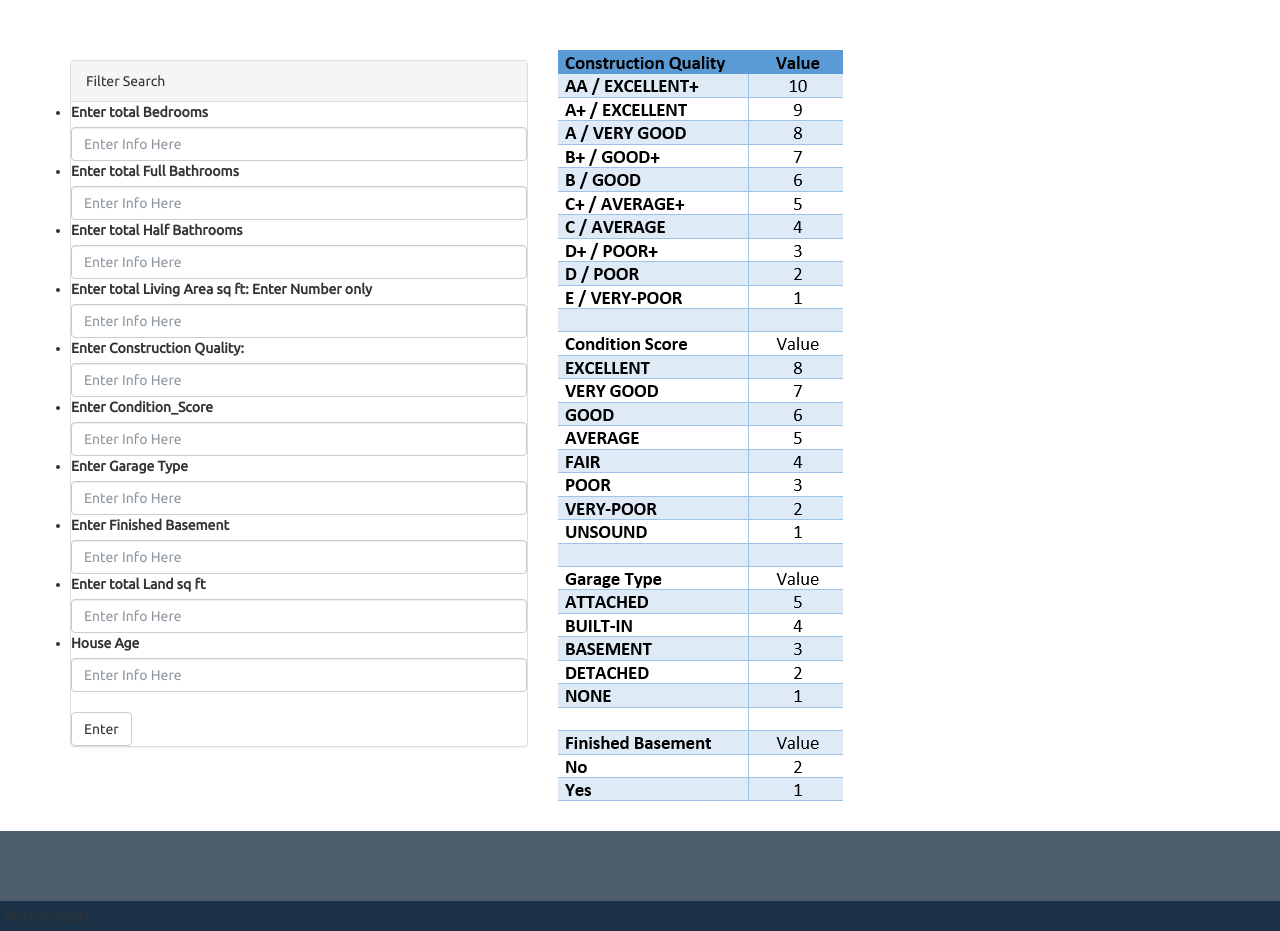
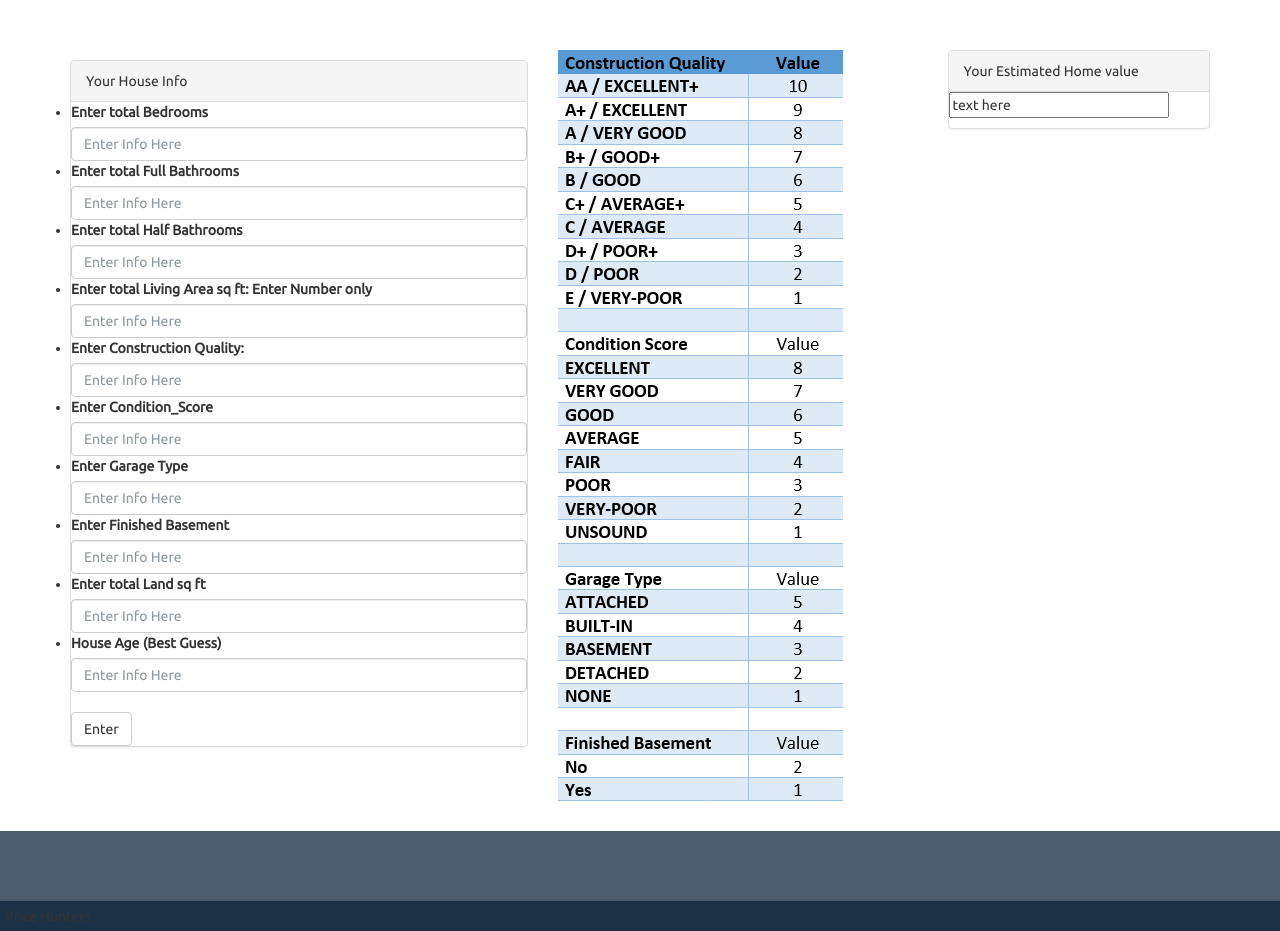
Before and after one commit to vebober/Final_Project-Bober-Rosas-Gallagher, a Python web app: template templates/index.html in a window 1280 px wide. Shown: the part 612-1543 px from the top of the page. Run offline with Jinja, Linux system fonts and the light colour scheme; the template is opened without the code that fills it, so the values that code supplies are empty; some libraries are stand-ins or nearby versions.

Commit message:
Ready for JS

```diff
--- a/Static/js/buttons.js
+++ b/Static/js/buttons.js
@@ -0,0 +1 @@
+// IDK
--- a/templates/index.html
+++ b/templates/index.html
@@ -29,49 +29,49 @@
         <div class="col-md-5">
           <aside class="filters">
             <div class="panel panel-default">
-              <div class="panel-heading">Filter Search</div>
+              <div class="panel-heading">Your House Info</div>
               <div class="panel-body">
                 <form>
                   <div class="form-group">
                     <ul class="list-group" id="filters">
-                      <li class="filter list-group-item-1">
+                      <li class="list-group-item-1">
                         <label for="info">Enter total Bedrooms</label>
                         <input class="form-control" id="Bedrooms" type="text" placeholder="Enter Info Here">
                       </li>
-                      <li class="filter list-group-item-2">
+                      <li class="list-group-item-2">
                         <label for="info">Enter total Full Bathrooms</label>
                         <input class="form-control" id="Full_Bathrooms" type="text" placeholder="Enter Info Here">
                       </li>
-                      <li class="filter list-group-item-3">
+                      <li class="list-group-item-3">
                         <label for="info">Enter total Half Bathrooms</label>
                         <input class="form-control" id="Half_Bathrooms" type="text" placeholder="Enter Info Here">
                       </li>
-                      <li class="filter list-group-item-4">
+                      <li class="list-group-item-4">
                         <label for="info">Enter total Living Area sq ft: Enter Number only</label>
                         <input class="form-control" id="Living_Area_sq_ft" type="text" placeholder="Enter Info Here">
                       </li>
-                      <li class="filter list-group-item-5">
+                      <li class="list-group-item-5">
                         <label for="info">Enter Construction Quality: </label>
                         <input class="form-control" id="Construction_Quality" type="text" placeholder="Enter Info Here">
                       </li>
-                      <li class="filter list-group-item-6">
+                      <li class="list-group-item-6">
                         <label for="info">Enter Condition_Score</label>
                         <input class="form-control" id="Condition_Score" type="text" placeholder="Enter Info Here">
                       </li>
-                      <li class="filter list-group-item-7">
+                      <li class="list-group-item-7">
                         <label for="info">Enter Garage Type</label>
                         <input class="form-control" id="bedrooms" type="text" placeholder="Enter Info Here">
                       </li>
-                      <li class="filter list-group-item-8">
+                      <li class="list-group-item-8">
                         <label for="info">Enter Finished Basement</label>
                         <input class="form-control" id="Finished_Basement" type="text" placeholder="Enter Info Here">
                       </li>
-                      <li class="filter list-group-item-9">
+                      <li class="list-group-item-9">
                         <label for="info">Enter total Land sq ft</label>
                         <input class="form-control" id="Total_Land_sq_" type="text" placeholder="Enter Info Here">
                       </li>
-                      <li class="filter list-group-item-11">
-                        <label for="info">House Age</label>
+                      <li class="list-group-item-11">
+                        <label for="info">House Age (Best Guess) </label>
                         <input class="form-control" id="House_Age" type="text" placeholder="Enter Info Here">
                       </li>
                     </ul>
@@ -82,8 +82,24 @@
             </div>
           </aside>
         </div>
-        <div class="col-sm-6">
-            <img src=../Pictures/Key.png alt="cute dog">
+        <div class="col-sm-4">
+          <img src=../Pictures/Key.png alt="cute dog">
+        </div>
+        <div class="col-sm-3">
+            <div class="panel panel-default">
+              <div class="panel-heading">Your Estimated Home value</div>
+              <form>
+                <fieldset>
+                  <p>
+                    <input type = "text"
+                           id = "myText"
+                           value = "text here" />
+                  </p>
+                </fieldset>
+              </form>
+            </div>
+          </aside>
+
         </div>
       </div>
     </div>
```
Also changed, not shown: app.py (+28 -220 lines), 1 other file.
